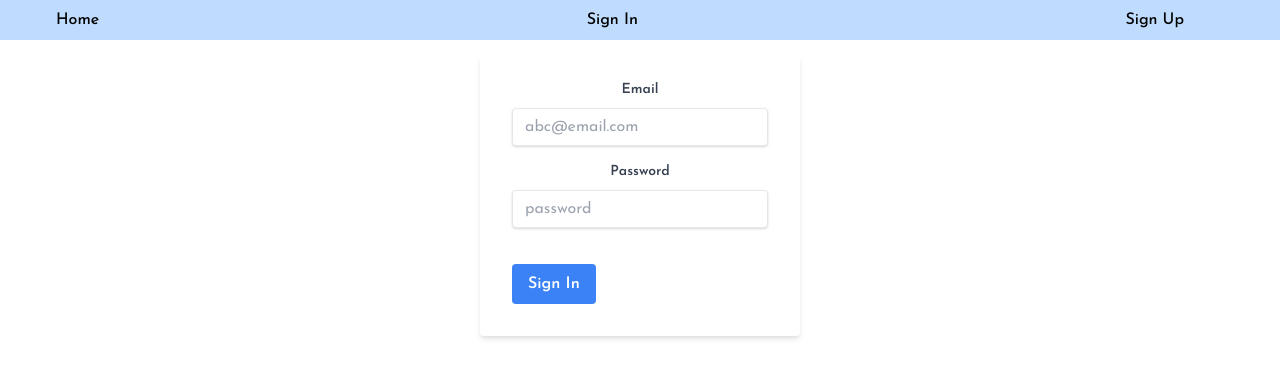
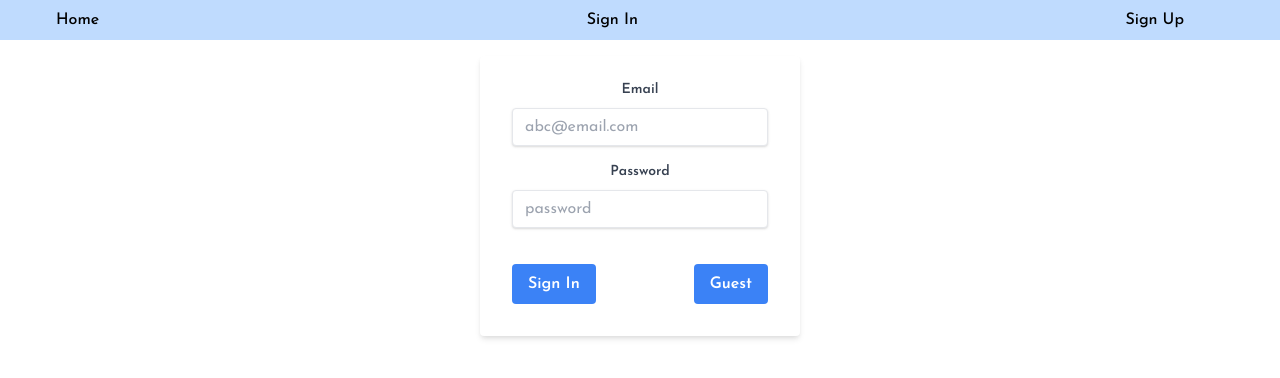
Before and after one commit to yash9263/photo-gallery, a React (Create React App) app: page /signin in a window 1280 px wide. Shown: the top 378 px of the page. Built offline with nearby package versions, Linux system fonts and the light colour scheme; no server answers; a web font is replaced by a local one.

Commit message:
guest login

```diff
--- a/src/components/SignIn.jsx
+++ b/src/components/SignIn.jsx
@@ -27,6 +27,16 @@
           setError(error.message);
         });
     }
+  };
+
+  const SignInAsGuest = (event) => {
+    event.preventDefault();
+    firebase
+      .auth()
+      .signInWithEmailAndPassword("guest@gmail.com", "asdfgh")
+      .catch((error) => {
+        setError(error.message);
+      });
   };
 
   return (
@@ -78,6 +88,13 @@
           >
             Sign In
           </button>
+          <button
+            className="bg-blue-500 hover:bg-blue-700 text-white font-bold py-2 px-4 rounded focus:outline-none focus:shadow-outline"
+            type="submit"
+            onClick={SignInAsGuest}
+          >
+            Guest
+          </button>
         </div>
       </form>
       {/* <button>Sign in using google</button> */}
```
Also changed, not shown: src/hooks/FirebaseProvider.jsx (+7 -5 lines).
